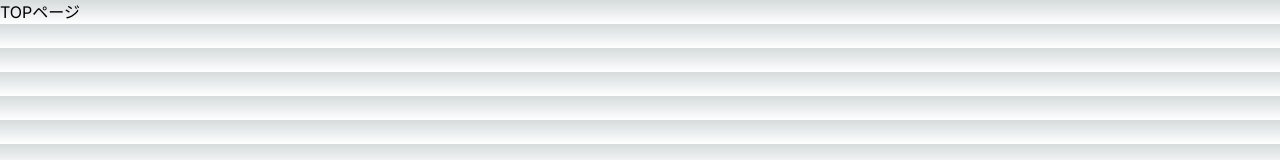
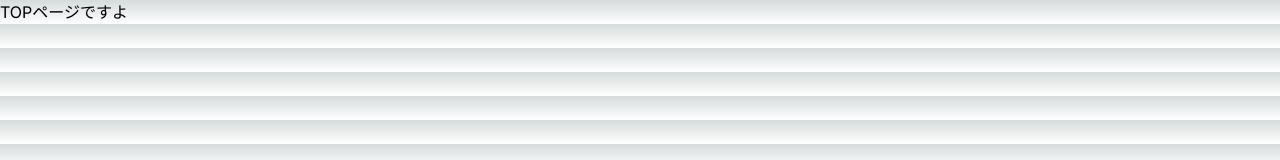
Before and after one commit to TF-777/practice, a Next.js app: page / in a window 1280 px wide. Shown: the top 160 px of the page. Built offline with nearby package versions, Linux system fonts and the light colour scheme.

Commit message:
modify top page

```diff
--- a/app/page.tsx
+++ b/app/page.tsx
@@ -1,5 +1,5 @@
 const Home: React.FC = () => {
-  return <h1>TOPページ</h1>;
+  return <h1>TOPページですよ</h1>;
 };
 
 export default Home;
```
